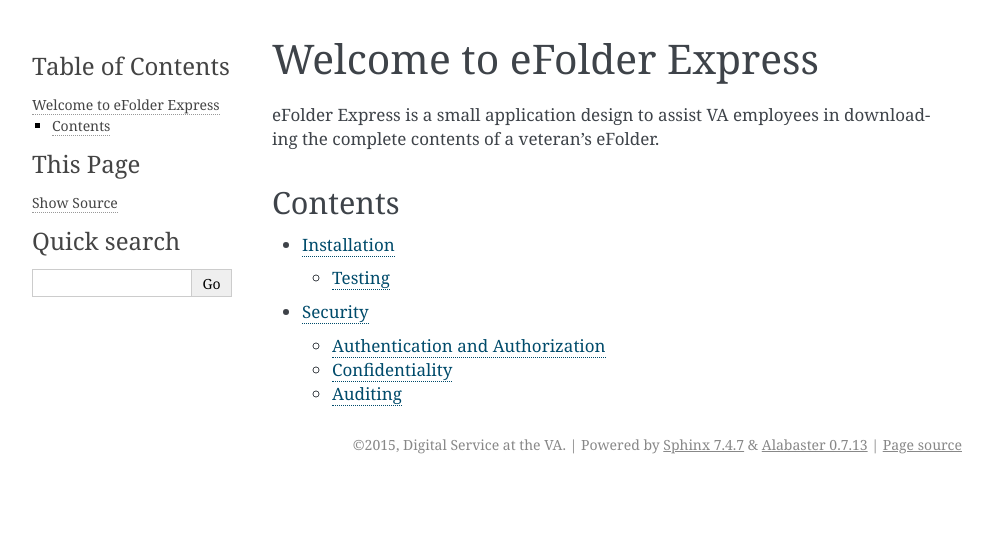
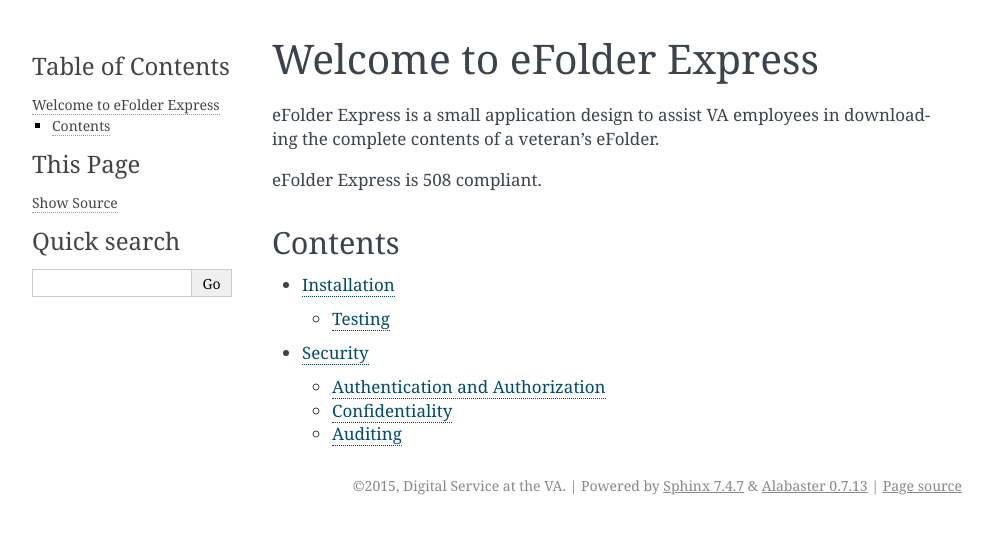
Before and after one commit to department-of-veterans-affairs/efolder-express, a Sphinx documentation site: the page built from docs/index.rst, in a window 1280 px wide. Shown: the top 534 px of the page, without its empty margins (148-1141 px from the left). Built offline with Sphinx 7.4.7, drawn with Linux system fonts in a browser that asks for light colours.

Commit message:
Document that eFolder Express is 508 compliant

```diff
--- a/docs/index.rst
+++ b/docs/index.rst
@@ -3,6 +3,8 @@
 
 eFolder Express is a small application design to assist VA employees in
 downloading the complete contents of a veteran's eFolder.
+
+eFolder Express is 508 compliant.
 
 Contents
 --------
```
